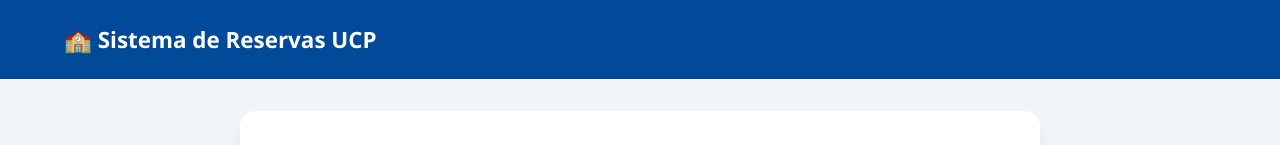
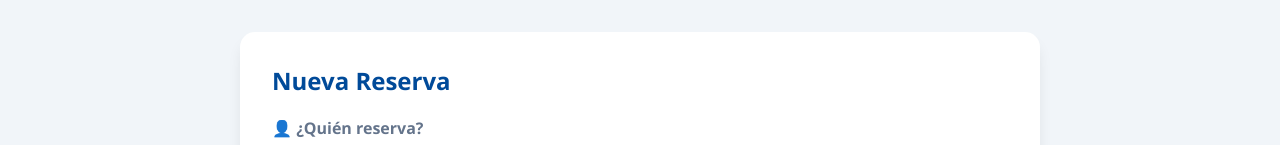
Before and after one commit to agustinschenonee/proyecto, a website: page index/index.html in a window 1280 px wide. Shown: the top 145 px of the page. Drawn offline with nearby package versions, Linux system fonts and the light colour scheme; no server answers.

Commit message:
Update index.html

```diff
--- a/index/index.html
+++ b/index/index.html
@@ -24,7 +24,6 @@
 </head>
 <body>
 
-<header>🏫 Sistema de Reservas UCP</header>
 
 <div class="container">
     <div class="form-card">
```
